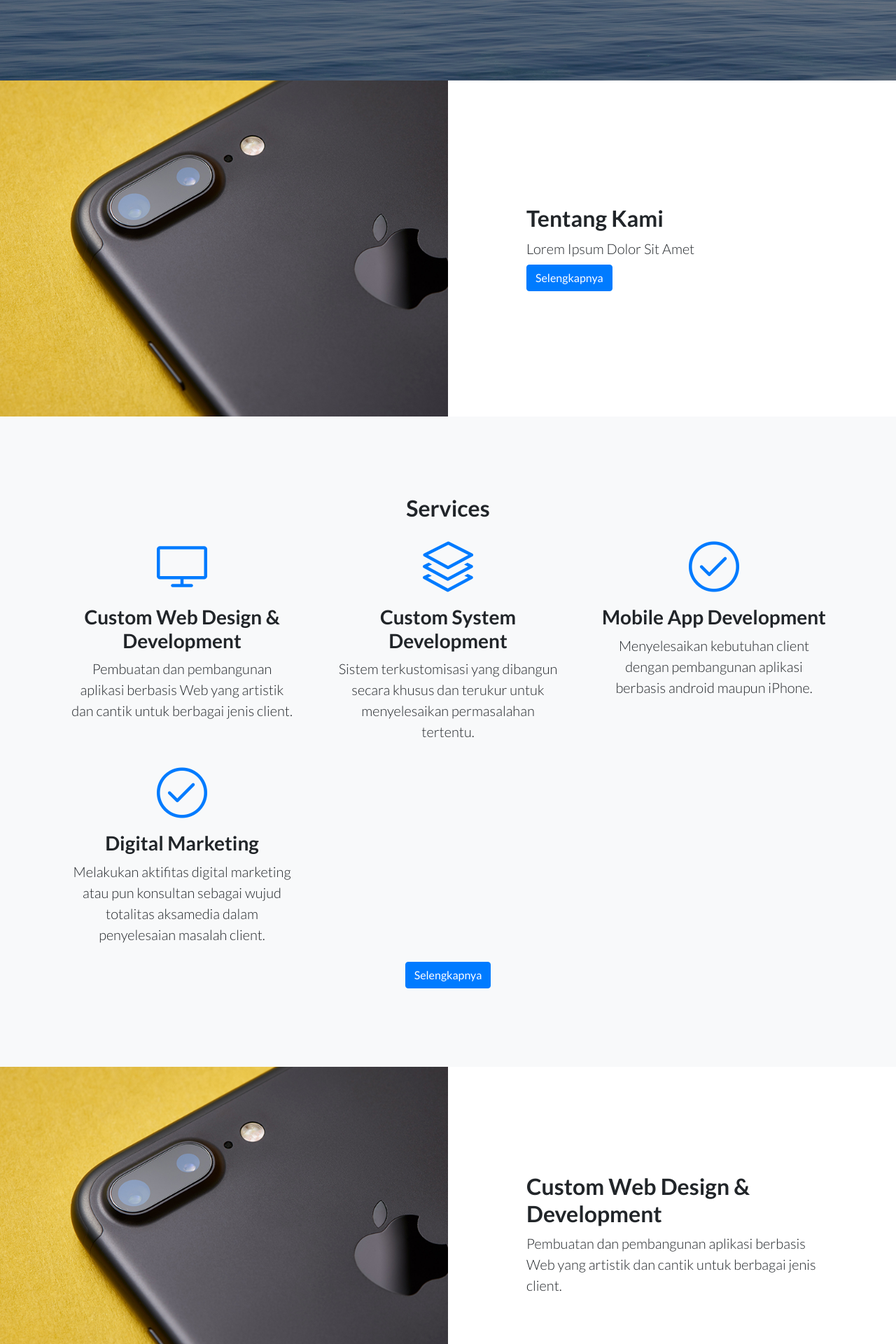
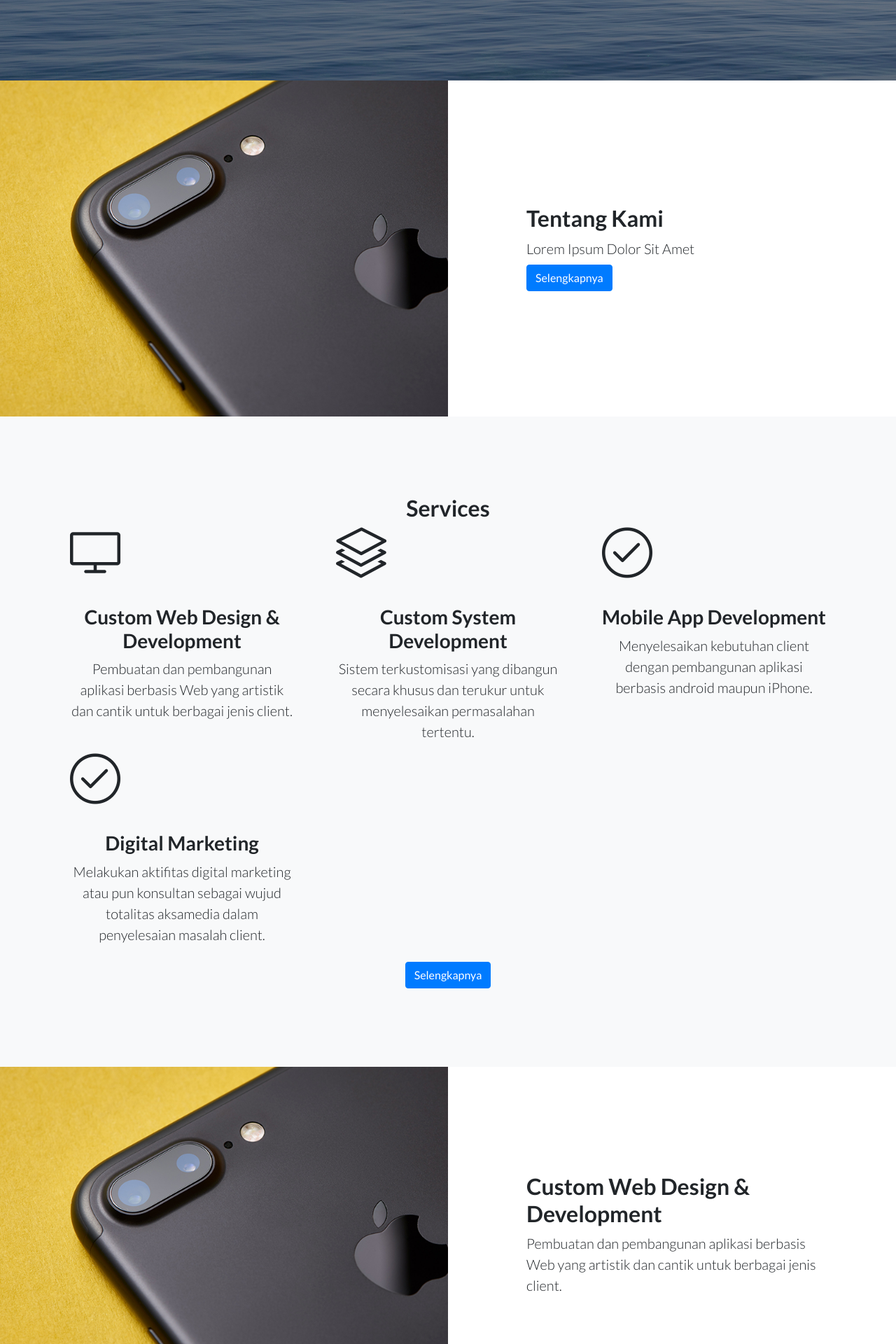
Before and after one commit to Afaisw/profcom, a Jekyll site: the page built from index.html, in a window 1280 px wide. Shown: the part 519-2439 px from the top of the page at 70% size. Built offline with Jekyll 4.4.1, drawn with Linux system fonts in a browser that asks for light colours.

Commit message:
services

```diff
--- a/_data/minicontent.yml
+++ b/_data/minicontent.yml
@@ -1,12 +1,12 @@
 - title: Custom Web Design & Development
   isi: Pembuatan dan pembangunan aplikasi berbasis Web yang artistik dan cantik untuk berbagai jenis client.
-  icon: icon-screen-desktop m-auto text-primary
+  icon: icon-screen-desktop
 - title: Custom System Development
   isi: Sistem terkustomisasi yang dibangun secara khusus dan terukur untuk menyelesaikan permasalahan tertentu.
-  icon: icon-layers m-auto text-primary
+  icon: icon-layers
 - title: Mobile App Development
   isi: Menyelesaikan kebutuhan client dengan pembangunan aplikasi berbasis android maupun iPhone.
-  icon: icon-check m-auto text-primary
+  icon: icon-check
 - title: Digital Marketing
   isi: Melakukan aktifitas digital marketing atau pun konsultan sebagai wujud totalitas aksamedia dalam penyelesaian masalah client.
-  icon: icon-check m-auto text-primary
+  icon: icon-check
```
